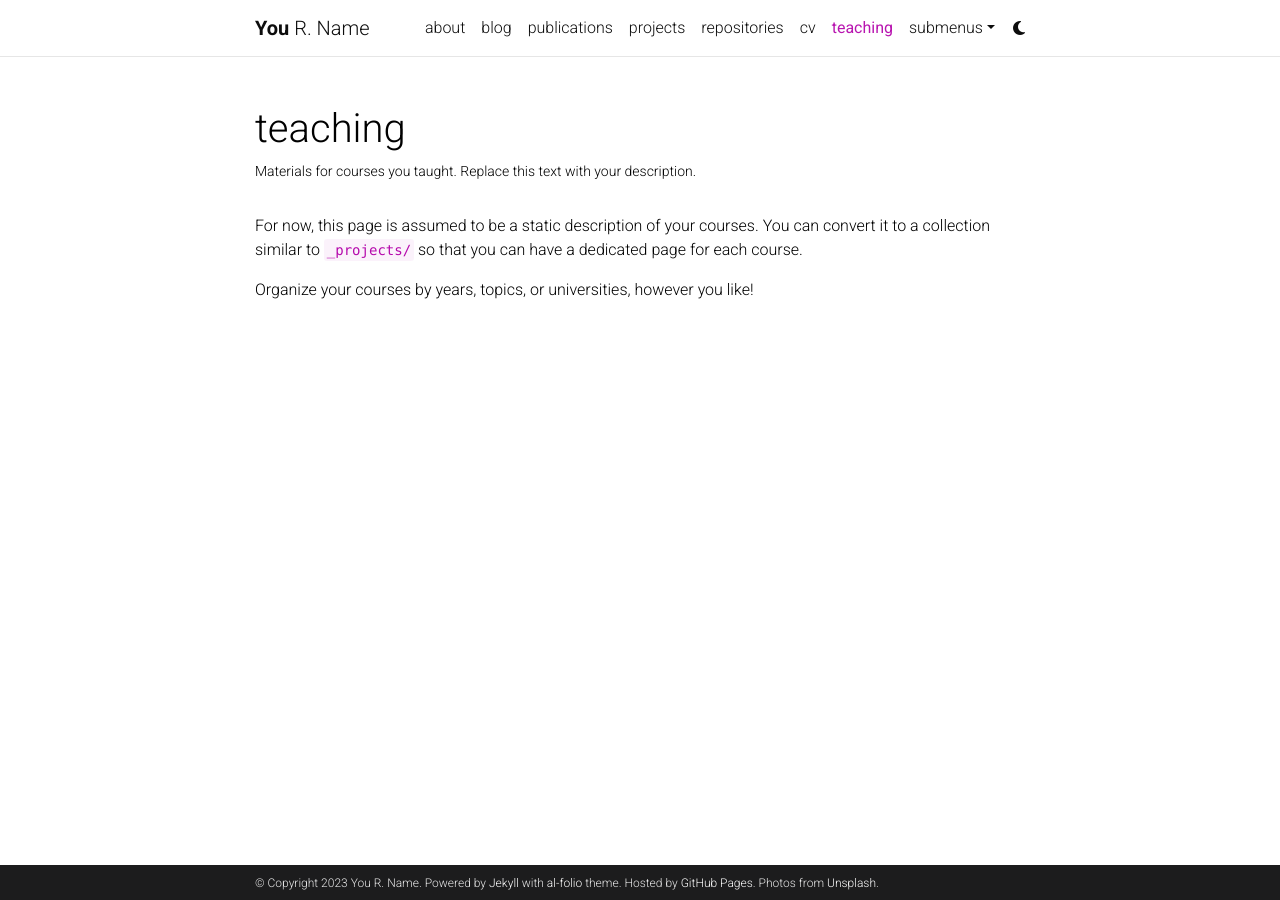
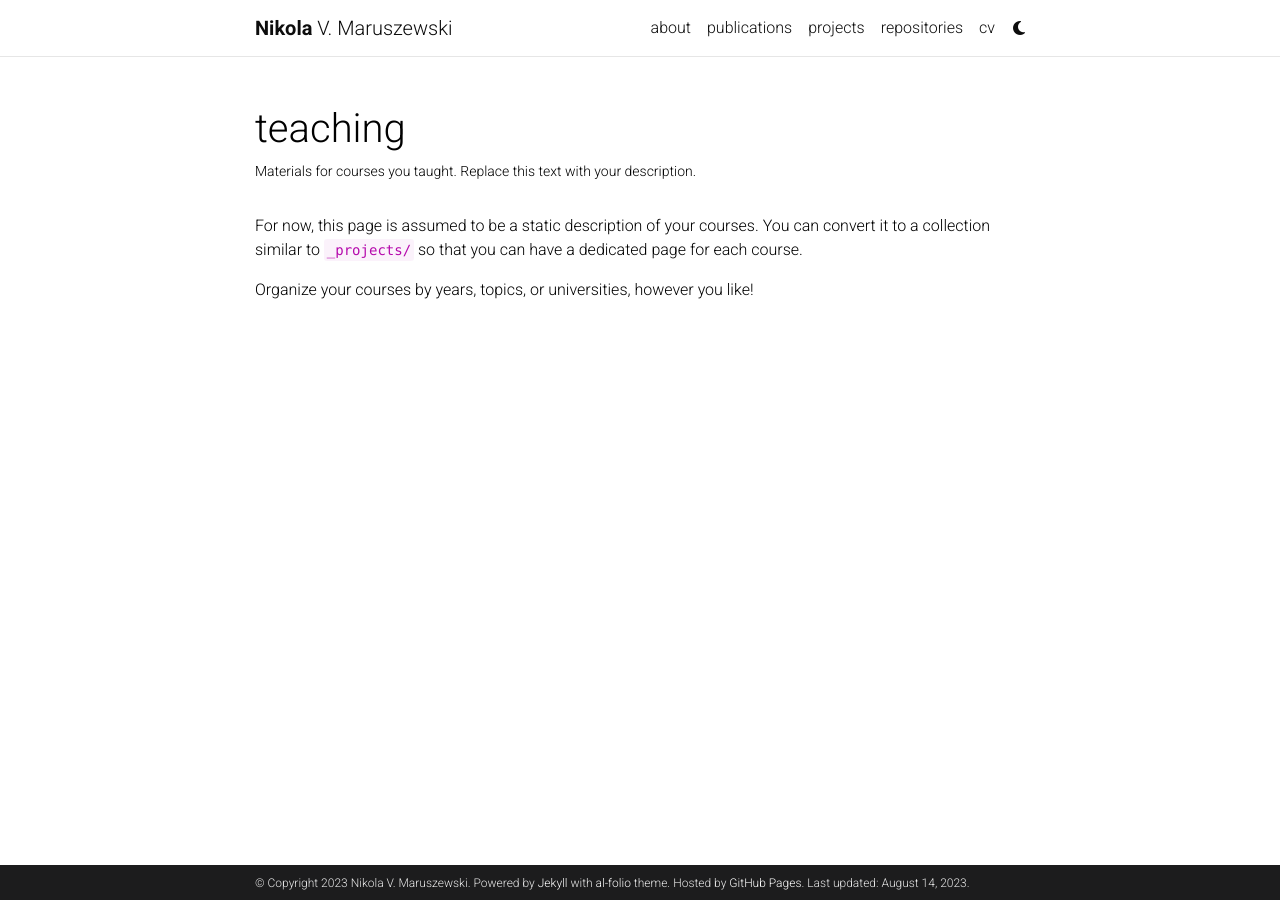
Before and after one commit to egelja/egelja.github.io, a Jekyll site: the page built from _pages/teaching.md, in a window 1280 px wide. Built offline with Jekyll 4.4.1, drawn with Linux system fonts in a browser that asks for light colours; comment, search, counter and statistics services are not loaded; a style sheet for code colours, icons or effects is not loaded.

Commit message:
site setup, about, repos

```diff
--- a/_config.yml
+++ b/_config.yml
@@ -3,24 +3,23 @@
 # -----------------------------------------------------------------------------
 
 title: blank # the website title (if blank, full name will be used instead)
-first_name: You
-middle_name: R.
-last_name: Name
-email: you@example.com
+first_name: Nikola
+middle_name: V.
+last_name: Maruszewski
+email: me@nikola.cx
 description: > # the ">" symbol means to ignore newlines until "footer_text:"
   A simple, whitespace theme for academics. Based on [*folio](https://github.com/bogoli/-folio) design.
 footer_text: >
   Powered by <a href="https://jekyllrb.com/" target="_blank">Jekyll</a> with <a href="https://github.com/alshedivat/al-folio">al-folio</a> theme.
   Hosted by <a href="https://pages.github.com/" target="_blank">GitHub Pages</a>.
-  Photos from <a href="https://unsplash.com" target="_blank">Unsplash</a>.
 keywords: jekyll, jekyll-theme, academic-website, portfolio-website  # add your own keywords or leave empty
 
 lang: en # the language of your site (for example: en, fr, cn, ru, etc.)
 icon: ⚛️  # the emoji used as the favicon (alternatively, provide image name in /assets/img/)
 
-url: https://alshedivat.github.io # the base hostname & protocol for your site
-baseurl: /al-folio # the subpath of your site, e.g. /blog/
-last_updated: false # set to true if you want to display last updated in the footer
+url: https://nikola.cx # the base hostname & protocol for your site
+baseurl:  # the subpath of your site, e.g. /blog/
+last_updated: true # set to true if you want to display last updated in the footer
 impressum_path:  # set to path to include impressum link in the footer, use the same path as permalink in a page, helps to conform with EU GDPR
 
 # -----------------------------------------------------------------------------
@@ -63,18 +62,18 @@ max_width: 800px
 # Open Graph & Schema.org
 # -----------------------------------------------------------------------------
 # Display links to the page with a preview object on social media.
-serve_og_meta: false # Include Open Graph meta tags in the HTML head
-serve_schema_org: false # Include Schema.org in the HTML head
+serve_og_meta: true # Include Open Graph meta tags in the HTML head
+serve_schema_org: true # Include Schema.org in the HTML head
 og_image: # The site-wide (default for all links) Open Graph preview image
 
 # -----------------------------------------------------------------------------
 # Social integration
 # -----------------------------------------------------------------------------
 
-github_username: # your GitHub user name
+github_username: egelja # your GitHub user name
 gitlab_username: # your GitLab user name
 twitter_username: # your Twitter handle
-mastodon_username: # your mastodon instance+username in the format instance.tld/@username
+mastodon_username: discuss.systems/@nikola # your mastodon instance+username in the format instance.tld/@username
 linkedin_username: # your LinkedIn user name
 telegram_username: # your Telegram user name
 scholar_userid: # your Google Scholar ID
@@ -107,7 +106,7 @@ discord_id: # your discord id (18-digit unique numerical identifier)
 zotero_username: # your zotero username
 
 contact_note: >
-  You can even add a little note about which of these is the best way to reach you.
+  Email is the best way to reach me.
 
 # -----------------------------------------------------------------------------
 # Analytics and search engine verification
@@ -120,11 +119,11 @@ google_site_verification:  # your google-site-verification ID (Google Search Con
 bing_site_verification:  # out your bing-site-verification ID (Bing Webmaster)
 
 # -----------------------------------------------------------------------------
-# Blog
+# Blog - DISABLED for now
 # -----------------------------------------------------------------------------
 
 blog_name: al-folio # blog_name will be displayed in your blog page
-blog_nav_title: blog # your blog must have a title for it to be displayed in the nav bar
+blog_nav_title:  # your blog must have a title for it to be displayed in the nav bar
 blog_description: a simple whitespace theme for academics
 permalink: /blog/:year/:title/
 
@@ -274,8 +273,8 @@ display_categories: ['blockquotes'] # these categories will be displayed on the
 
 scholar:
 
-  last_name: [Einstein]
-  first_name: [Albert, A.]
+  last_name: [Maruszewski]
+  first_name: [Nikola, V.]
 
   style: apa
   locale: en
@@ -357,12 +356,12 @@ jekyll-diagrams:
 # -----------------------------------------------------------------------------
 
 enable_google_analytics:    false  # enables google analytics
-enable_cronitor_analytics: false  # enables cronitor RUM analytics
+enable_cronitor_analytics:  false  # enables cronitor RUM analytics
 enable_google_verification: false  # enables google site verification
 enable_bing_verification:   false  # enables bing site verification
 enable_masonry:             true   # enables automatic project cards arrangement
 enable_math:                true   # enables math typesetting (uses MathJax)
-enable_tooltips:            false  # enables automatic tooltip links generated
+enable_tooltips:            true   # enables automatic tooltip links generated
                                    # for each section titles on pages and posts
 enable_darkmode:            true   # enables switching between light/dark modes
 enable_navbar_social:       false  # enables displaying social links in the
--- a/_sass/_themes.scss
+++ b/_sass/_themes.scss
@@ -55,8 +55,8 @@ html[data-theme='dark'] {
   --global-theme-color: #{$cyan-color};
   --global-hover-color: #{$cyan-color};
   --global-hover-text-color: #{$white-color};
-  --global-footer-bg-color: #{$grey-color-light};
-  --global-footer-text-color: #{$grey-color-dark};
+  --global-footer-bg-color: #b3b3b3;
+  --global-footer-text-color: #1a1a1b;
   --global-footer-link-color: #{$black-color};
   --global-distill-app-color: #{$grey-color-light};
   --global-divider-color: #424246;
```
Also changed, not shown: _data/repositories.yml (+3 -9 lines), _pages/about.md (+18 -9 lines), _pages/dropdown.md (+1 -1 lines), _pages/teaching.md (+1 -1 lines).
